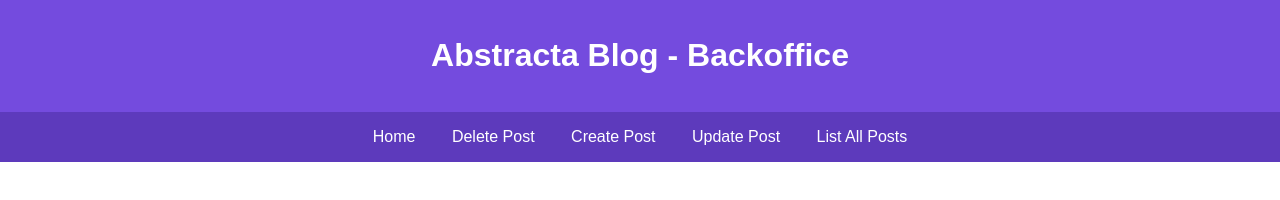
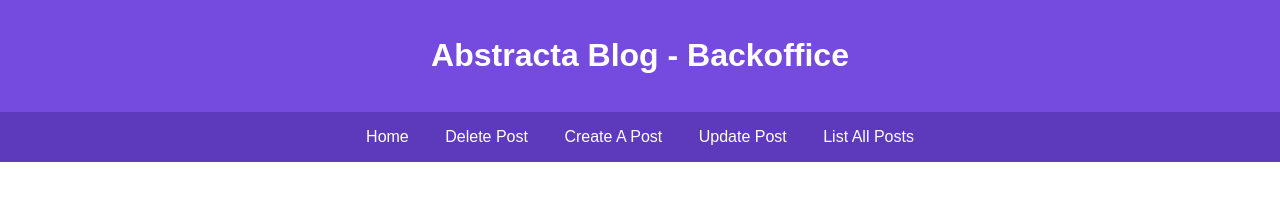
Before and after one commit to RenzoAbstracta/site_example, a plain HTML site: page index.html in a window 1280 px wide. Drawn offline with Linux system fonts and the light colour scheme.

Commit message:
change UI

```diff
--- a/index.html
+++ b/index.html
@@ -12,10 +12,10 @@
     </header>
     <div class="menu-custom" id="randomID">
         <nav>
-            <ul>
+            <ul id="randomIDUL">
                 <li><a href="#" id="home">Home</a></li>
                 <li><a href="#" id="deletePostID">Delete Post</a></li>
-                <li><a href="#" id="postID">Create Post</a></li>
+                <li><a href="#" id="postID">Create A Post</a></li>
                 <li><a href="#" id="updatePostID">Update Post</a></li>
                 <li><a href="#" id="updatePostID">List All Posts</a></li>
             </ul>
```
